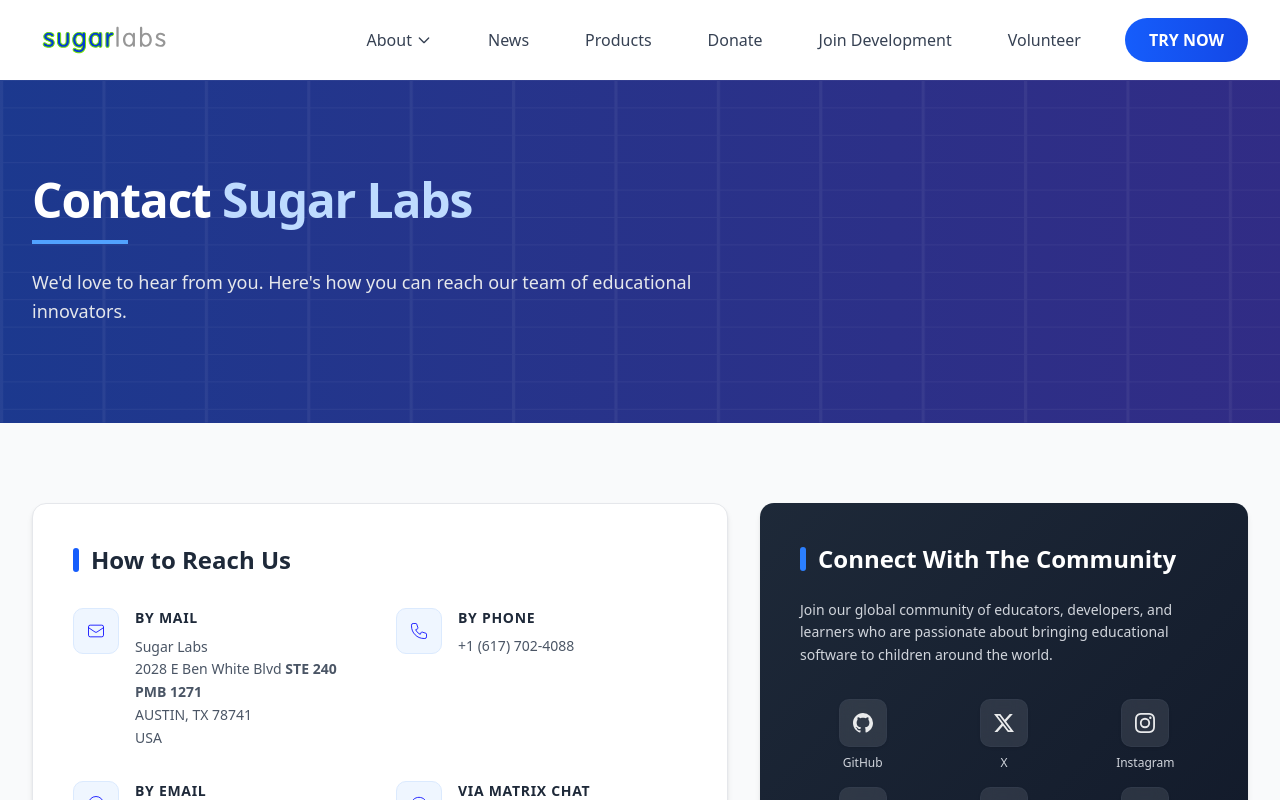
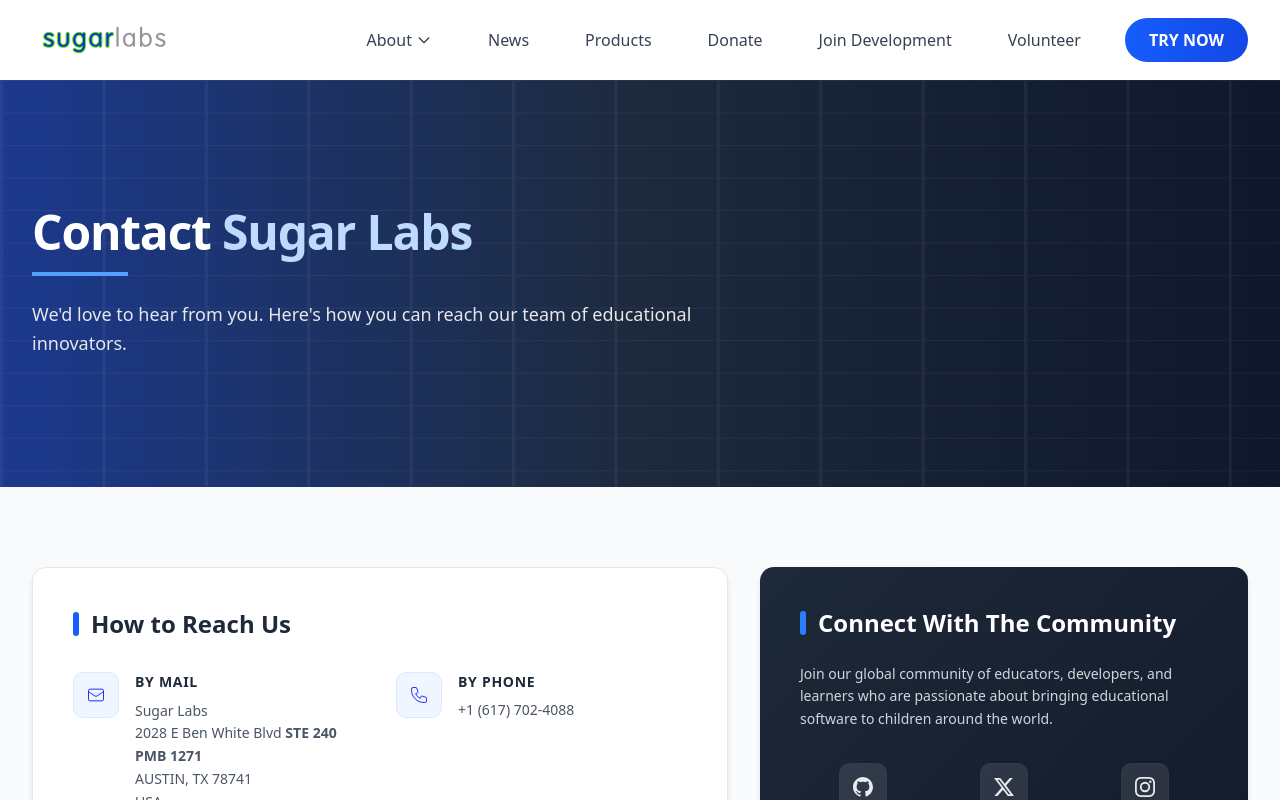
Before and after one commit to vmeetx/www-v2, a React (Vite) app: page /contact-us in a window 1280 px wide. Shown: the top 800 px of the page. Built offline with nearby package versions, Linux system fonts and the light colour scheme.

Commit message:
Updated design

```diff
--- a/src/pages/About/ContactUs.tsx
+++ b/src/pages/About/ContactUs.tsx
@@ -24,7 +24,7 @@
           variants={fadeIn}
           initial="hidden"
           animate="visible"
-          className="relative overflow-hidden py-16 md:py-24 bg-gradient-to-r from-blue-900 to-indigo-900"
+          className="relative w-full bg-gradient-to-r from-blue-900 via-slate-800 to-slate-900 py-32 overflow-hidden"
         >
           <div className="absolute inset-0 overflow-hidden">
             <svg
```
